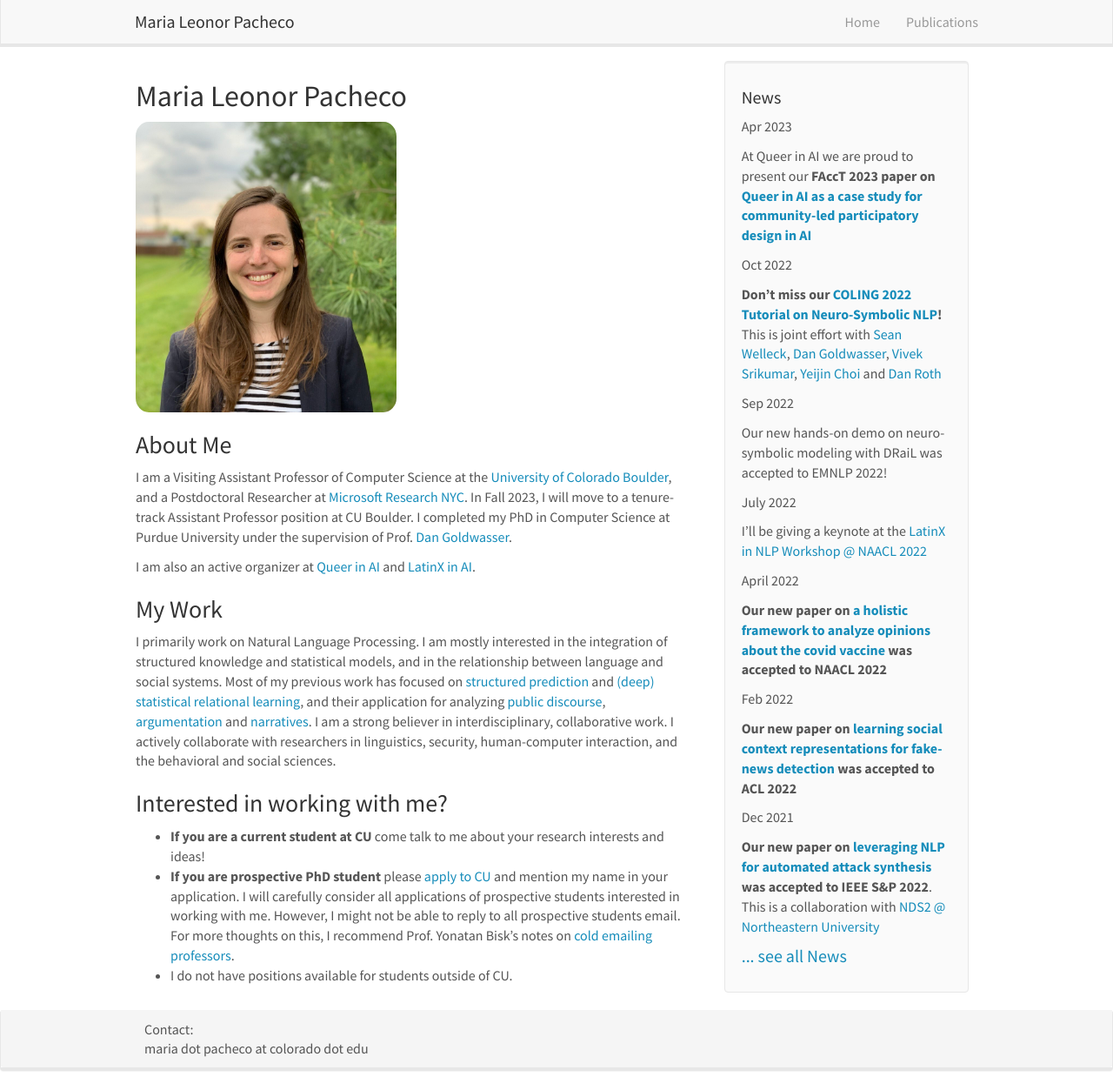
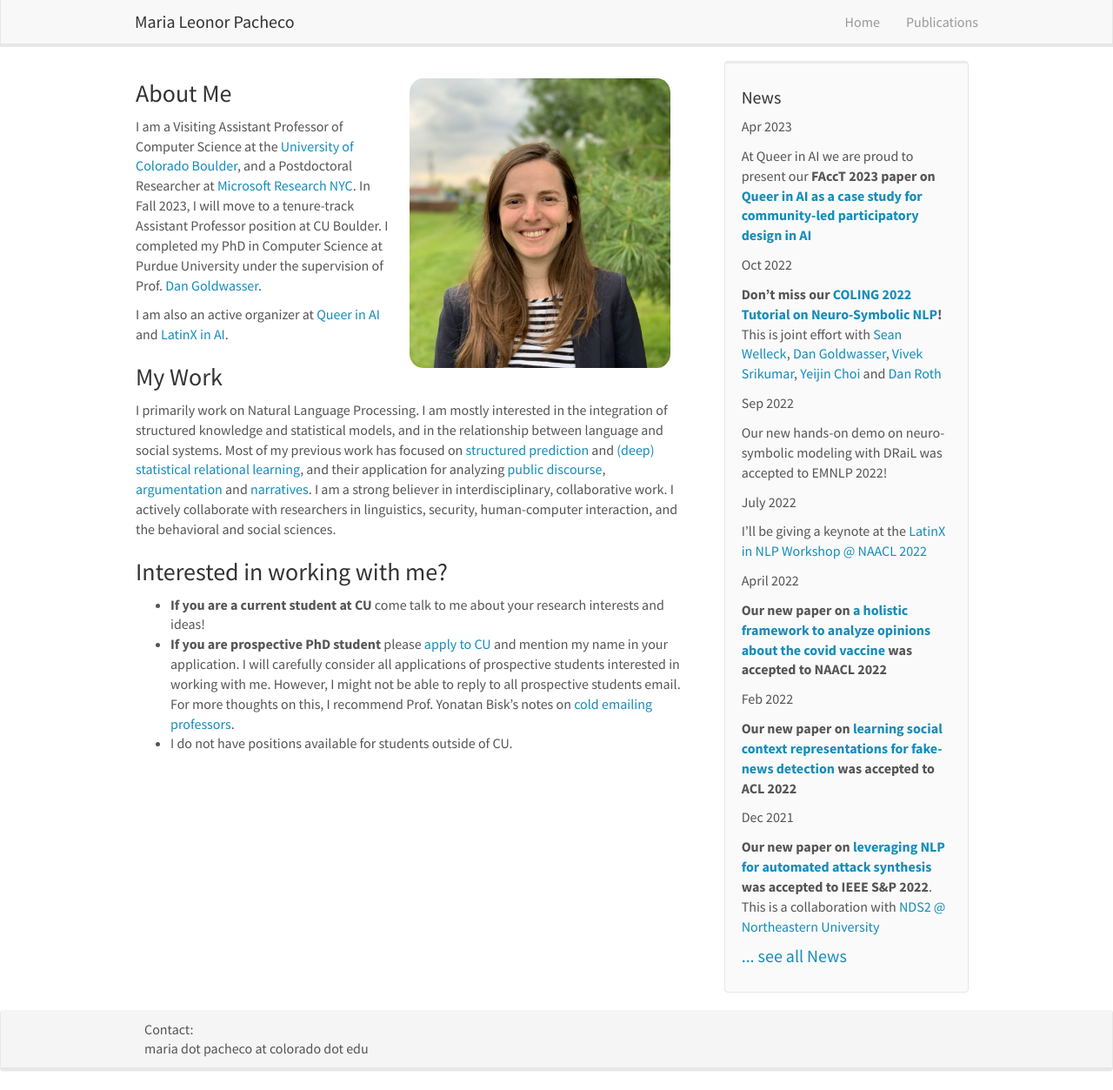
Before and after one commit to mlpacheco/mlpacheco.github.io, a Jekyll site: the page built from _pages/home.md, in a window 1280 px wide and 1253 px high. Shown: the whole window at 87% size. Built offline with Jekyll 4.4.1, drawn with Linux system fonts in a browser that asks for light colours; nearby versions of some CDN libraries.

Commit message:
Update homelay.html

```diff
--- a/_layouts/homelay.html
+++ b/_layouts/homelay.html
@@ -3,9 +3,9 @@
 ---
 
   <div id="homeid" class="col-sm-8">
-    <h2>Maria Leonor Pacheco</h2>
 
-  <p><img src="images/photoML.jpg" alt="" style="width: 300px; float: center; border: 10px" /></p>
+
+  <img src="images/photoML.jpg" alt="" style="width: 300px; float: right; border: 10px; margin: 20px" />
 
 
 	{{ content }}
```
